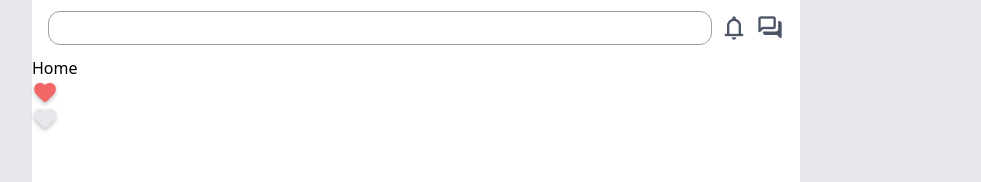
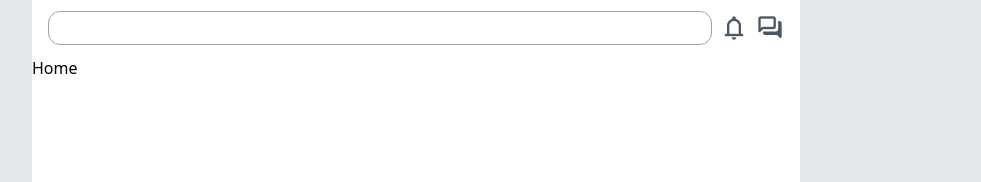
Before and after one commit to wndgur2/ddang, a React (Vite) app: page /#/explore in a window 1280 px wide. Before the commit this address led to /explore. Shown: the top 182 px of the page, without its empty margins (224-1205 px from the left). Built offline with nearby package versions, Linux system fonts and the light colour scheme.

Commit message:
test: PWA test

```diff
--- a/src/pages/HomePage.jsx
+++ b/src/pages/HomePage.jsx
@@ -1,11 +1,7 @@
-import FavoriteIcon from '../components/icons/FavoriteIcon'
-
 function HomePage() {
   return (
     <>
       <h1>Home</h1>
-      <FavoriteIcon liked />
-      <FavoriteIcon />
     </>
   )
 }
```
Also changed, not shown: src/main.jsx (+4 -4 lines), package.json (line endings or trailing spaces), public/manifest.json.
